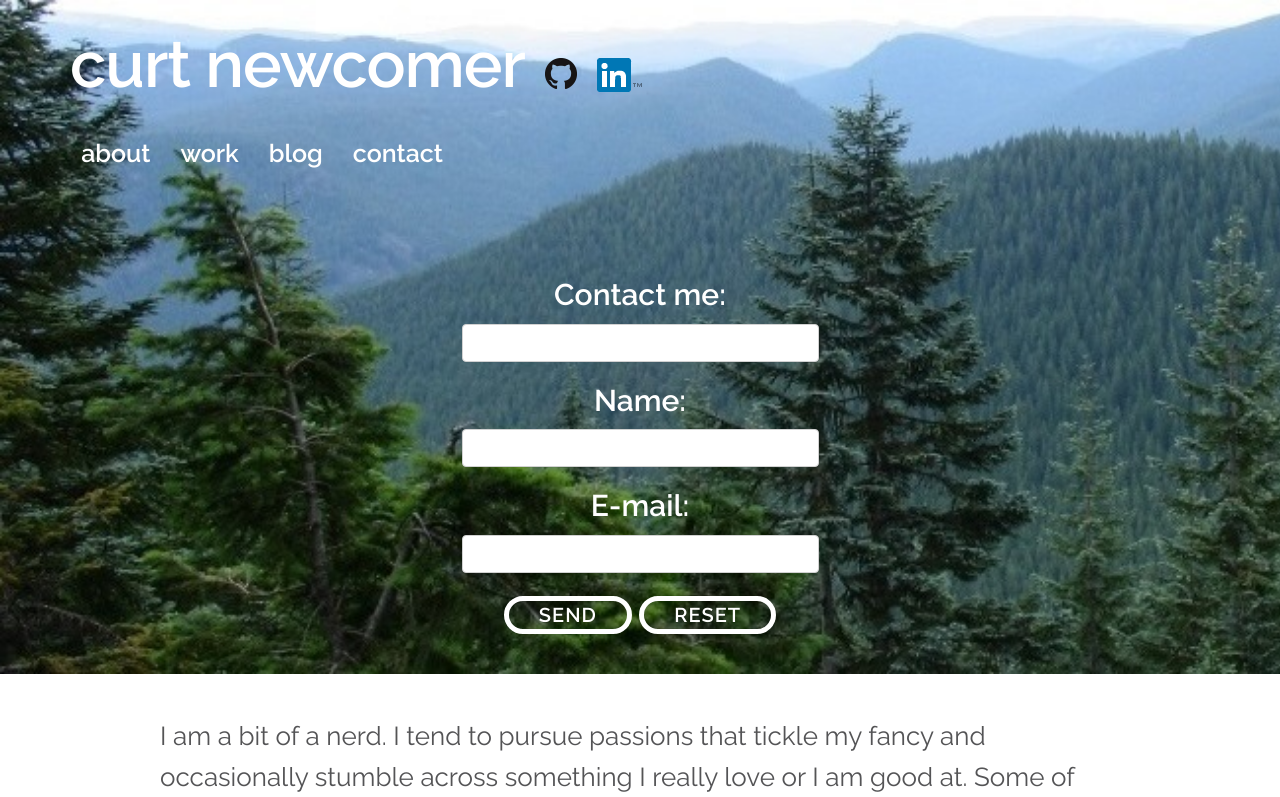
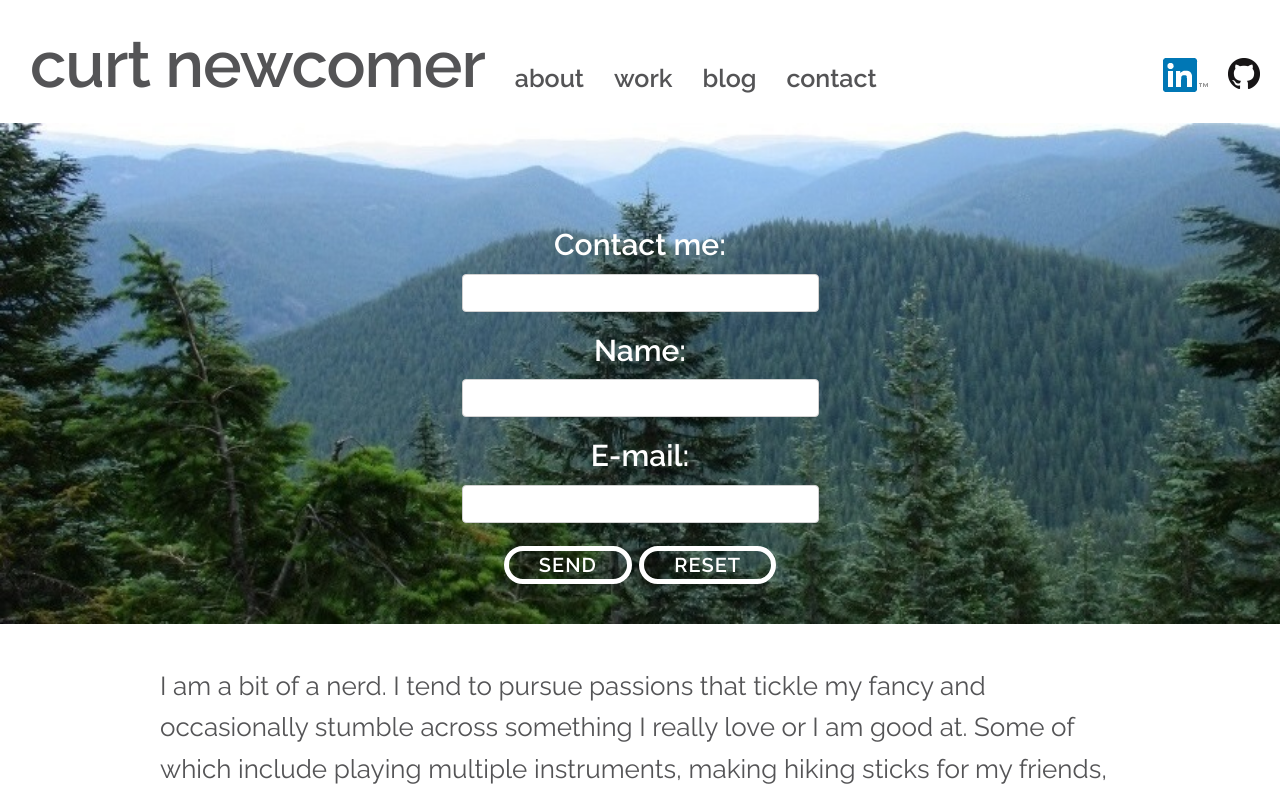
Before and after one commit to newcomercurt/Portfolio, a plain HTML site: page index.html in a window 1280 px wide. Shown: the top 797 px of the page. Drawn offline with nearby package versions, Linux system fonts and the light colour scheme; a script that the page names is missing.

Commit message:
changed layout of nav bar and header

```diff
--- a/css/base.css
+++ b/css/base.css
@@ -13,16 +13,18 @@ h1 {
 .myName {
   float: left;
   font-size: 6.5rem;
-  padding-left: 7rem;
-  color: rgb(255, 255, 255);
+  padding-left: 3rem;
+  color: rgb(84, 84, 86);
 }
 .icons {
   padding-top: 3.3rem;
-  padding-left: 2rem;
-  float: left;
+  padding-right: 2rem;
+  padding-right: 2rem;
+  float: right;
 }
 .nav-info a {
-  color: rgb(255, 255, 255);
+  color: rgb(84, 84, 86);
+  padding-top: 3.3rem;
   font-size: 2.5rem;
   font-weight: bold;
   text-decoration: none;
@@ -56,6 +58,6 @@ body {
   max-height: 100%;
 }
 .featherlight .featherlight-image {
-  height: 50vh !important;
+  height: 60vh !important;
   width: auto !important;
 }
--- a/index.html
+++ b/index.html
@@ -15,9 +15,15 @@
 <body>
 
   <header>
-    <div class="jumbotron u-cf">
-      <div>
     <h1 class="myName">curt newcomer</h1>
+    <nav class="nav-info">
+      <ul>
+        <li><a data-content="about" href="#">about</a></li>
+        <li><a data-content="work" href="#">work</a></li>
+        <li><a data-content="blog" href="#">blog</a></li>
+        <li><a data-content="contact" href="#">contact</a></li>
+      </ul>
+    </nav>
     <ul>
       <li class="icons">
         <a href="https://github.com/newcomercurt">
@@ -30,14 +36,8 @@
         </a>
       </li>
     </ul>
-        <nav class="nav-info eleven columns u-pull-left">
-          <ul>
-            <li><a data-content="about" href="#">about</a></li>
-            <li><a data-content="work" href="#">work</a></li>
-            <li><a data-content="blog" href="#">blog</a></li>
-            <li><a data-content="contact" href="#">contact</a></li>
-          </ul>
-        </nav>
+    <div class="jumbotron u-cf">
+      <div>
         <!-- this submission form will be in the center of the photo -->
         <form action="mailto:newcomercurt@gmail.com" method="post" enctype="text/plain" class="text twelve columns" id="submission">
           <br> Contact me:
```
Lines whose indentation alone changed are shown as unchanged.
